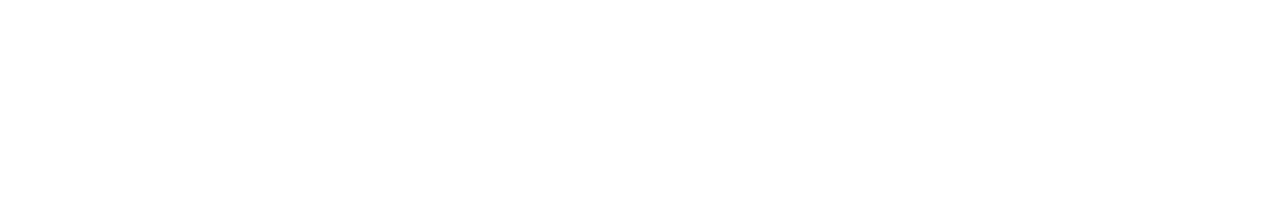
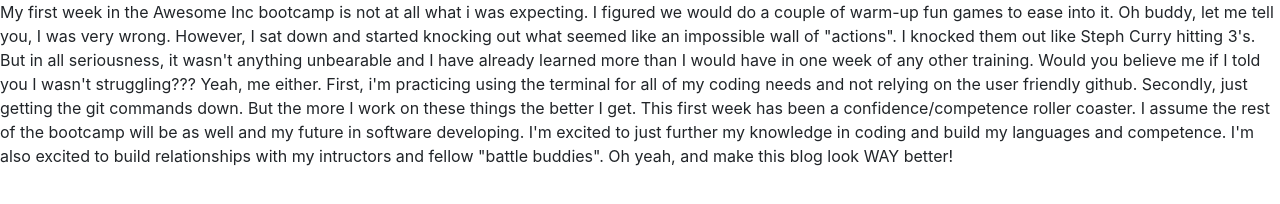
Before and after one commit to AustinC9/AustinC9.github.io, a plain HTML site: page index.html in a window 1280 px wide. Drawn offline with nearby package versions, Linux system fonts and the light colour scheme.

Commit message:
final commit

```diff
--- a/index.html
+++ b/index.html
@@ -2,7 +2,7 @@
 <!doctype html>
 <html lang="en">
   <head>
-    <title>Title</title>
+    <title>No Stack to Full Stack</title>
     <!-- Required meta tags -->
     <meta charset="utf-8">
     <meta name="viewport" content="width=device-width, initial-scale=1, shrink-to-fit=no">
@@ -11,8 +11,10 @@
     <link rel="stylesheet" href="https://stackpath.bootstrapcdn.com/bootstrap/4.3.1/css/bootstrap.min.css" integrity="sha384-ggOyR0iXCbMQv3Xipma34MD+dH/1fQ784/j6cY/iJTQUOhcWr7x9JvoRxT2MZw1T" crossorigin="anonymous">
   </head>
   <body>
-
-    <!-- Optional JavaScript -->
+ <text> My first week in the Awesome Inc bootcamp is not at all what i was expecting. I figured we would do a couple of warm-up fun games to ease into it. Oh buddy, let me tell you, I was very wrong. However, I sat down and started knocking out what seemed like an impossible wall of "actions". I knocked them out like Steph Curry hitting 3's. But in all seriousness, it wasn't anything unbearable and I have already learned more than I would have in one week of any other training.</text>
+ <text> Would you believe me if I told you I wasn't struggling??? Yeah, me either. First, i'm practicing using the terminal for all of my coding needs and not relying on the user friendly github. Secondly, just getting the git commands down. But the more I work on these things the better I get. This first week has been a confidence/competence roller coaster. I assume the rest of the bootcamp will be as well and my future in software developing.</text>
+ <text> I'm excited to just further my knowledge in coding and build my languages and competence. I'm also excited to build relationships with my intructors and fellow "battle buddies". Oh yeah, and make this blog look WAY better! </text>
+ <!-- Optional JavaScript -->
     <!-- jQuery first, then Popper.js, then Bootstrap JS -->
     <script src="https://code.jquery.com/jquery-3.3.1.slim.min.js" integrity="sha384-q8i/X+965DzO0rT7abK41JStQIAqVgRVzpbzo5smXKp4YfRvH+8abtTE1Pi6jizo" crossorigin="anonymous"></script>
     <script src="https://cdnjs.cloudflare.com/ajax/libs/popper.js/1.14.7/umd/popper.min.js" integrity="sha384-UO2eT0CpHqdSJQ6hJty5KVphtPhzWj9WO1clHTMGa3JDZwrnQq4sF86dIHNDz0W1" crossorigin="anonymous"></script>
```
